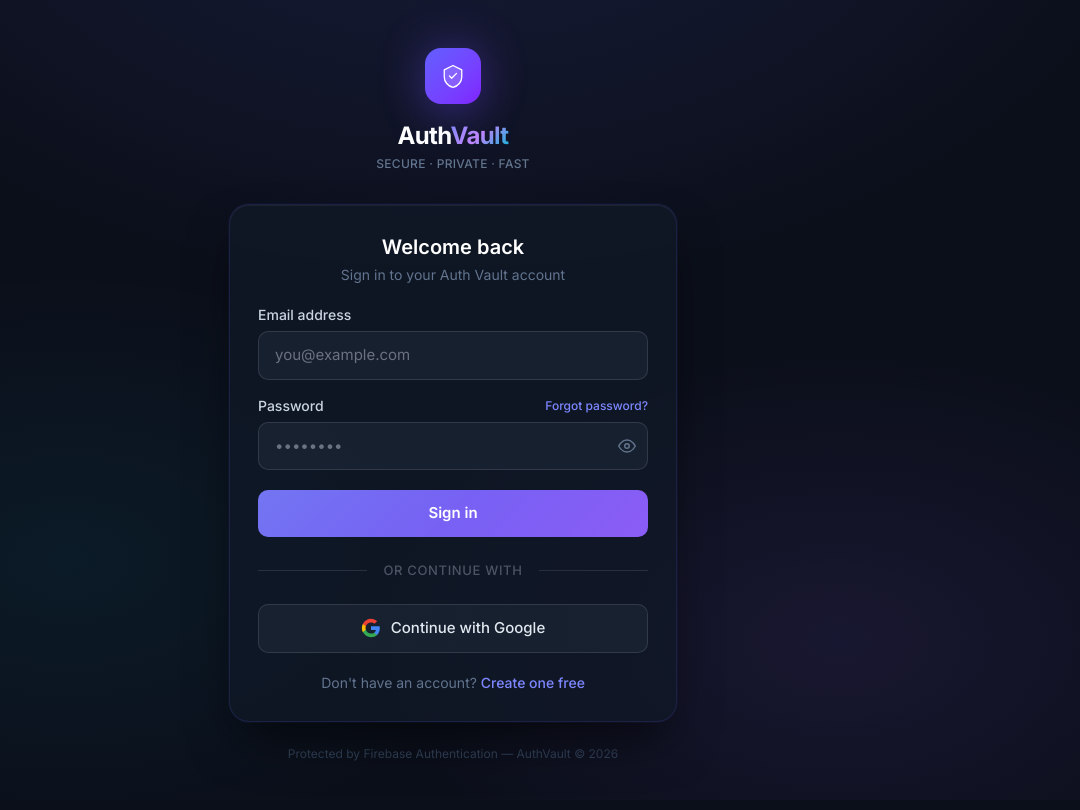
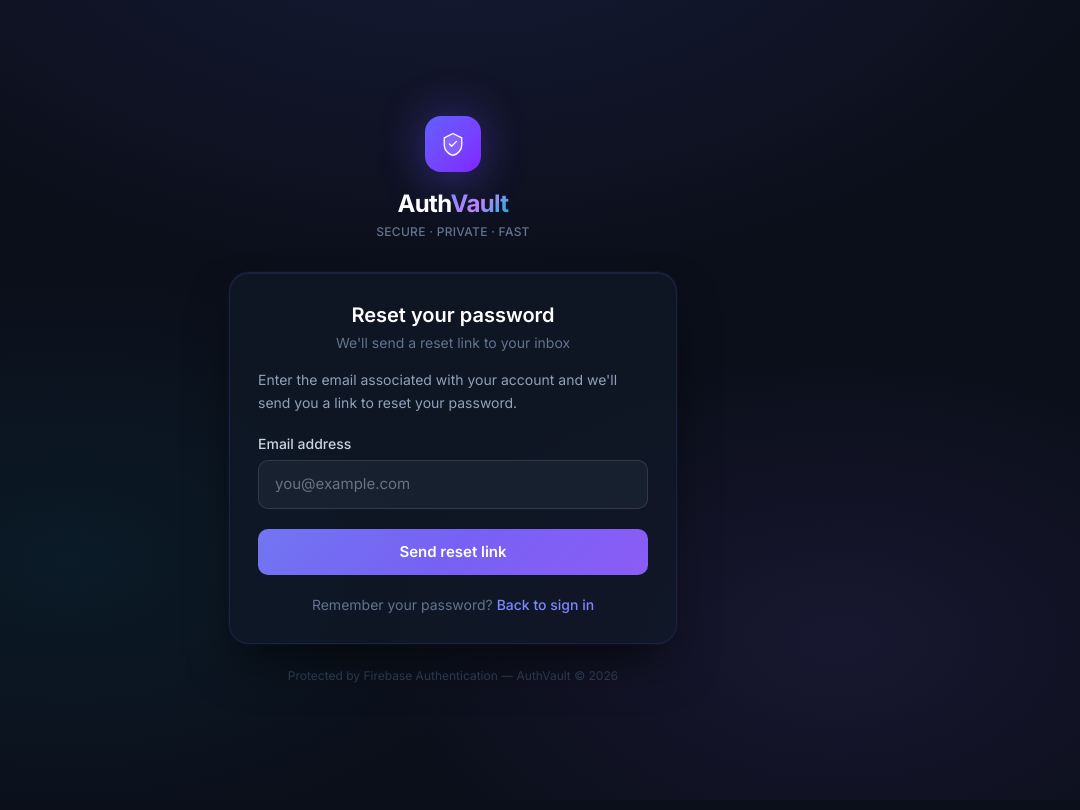
Before and after one commit to YashG1195/auth-vault, a React (Vite) app: page /forgot-password in a window 1280 px wide. Before the commit this address led to /login. Shown: the whole page, without its empty margins (187-1267 px from the left). Built offline with nearby package versions, Linux system fonts and the light colour scheme; no server answers.

Commit message:
refactor: rename ResetPassword to ForgotPassword to match exact route requested

```diff
--- a/src/App.jsx
+++ b/src/App.jsx
@@ -7,7 +7,7 @@
 import Login from './pages/Login'
 import Signup from './pages/Signup'
 import Dashboard from './pages/Dashboard'
-import ResetPassword from './pages/ResetPassword'
+import ForgotPassword from './pages/ForgotPassword'
 import Profile from './pages/Profile'
 
 export default function App() {
@@ -19,7 +19,7 @@
           <Route element={<PublicRoute />}>
             <Route path="/login" element={<Login />} />
             <Route path="/signup" element={<Signup />} />
-            <Route path="/reset-password" element={<ResetPassword />} />
+            <Route path="/forgot-password" element={<ForgotPassword />} />
           </Route>
 
           {/* ── Protected routes (redirect to /login if not logged in) ── */}
--- a/src/pages/ResetPassword.jsx
+++ b/src/pages/ForgotPassword.jsx
@@ -3,7 +3,7 @@
 import { useAuth } from '../context/AuthContext'
 import AuthLayout from '../components/AuthLayout'
 
-export default function ResetPassword() {
+export default function ForgotPassword() {
   const { resetPassword } = useAuth()
   const [email, setEmail] = useState('')
   const [status, setStatus] = useState('idle') // idle | loading | success | error
--- a/src/pages/Login.jsx
+++ b/src/pages/Login.jsx
@@ -108,7 +108,7 @@
               Password
             </label>
             <Link
-              to="/reset-password"
+              to="/forgot-password"
               className="text-xs text-indigo-400 hover:text-indigo-300 transition-colors font-medium"
             >
               Forgot password?
```
